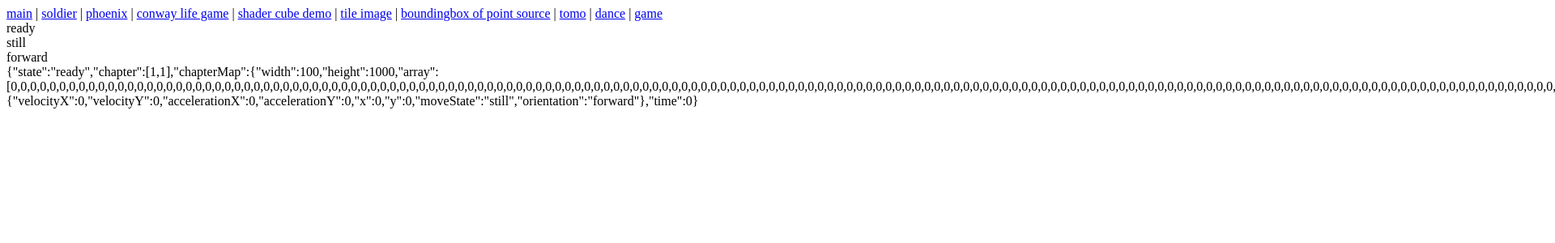
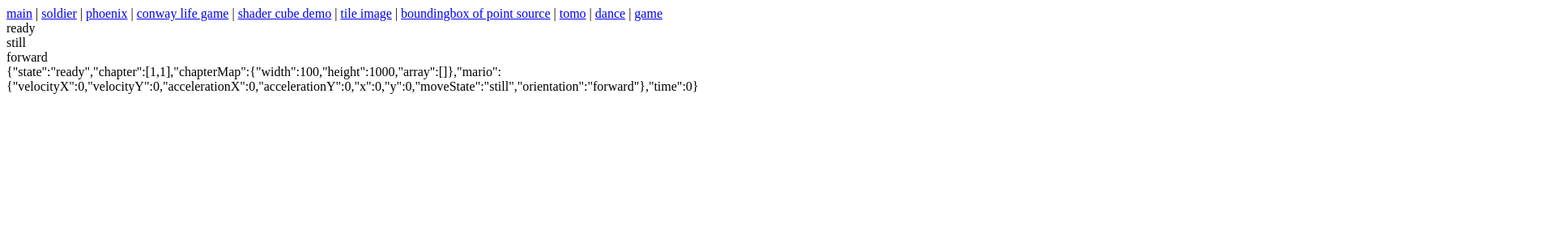
Before and after one commit to Vince-1/Run-run-stop, an Angular app: page /game in a window 1280 px wide. Shown: the top 300 px of the page at 81% size, 1920 px wide, since content can reach past the window. Built offline with nearby package versions, Linux system fonts and the light colour scheme.

Commit message:
all compute

```diff
--- a/src/app/game/game.component.ts
+++ b/src/app/game/game.component.ts
@@ -10,13 +10,15 @@ import { initGame } from '../share/game';
 export class GameComponent implements OnInit {
   game = initGame();
   get gameJson() {
-    return JSON.stringify(this.game);
+    return JSON.stringify({
+      ...this.game,
+      chapterMap: { ...this.game.chapterMap, array: [] },
+    });
   }
 
   constructor() {}
 
   ngOnInit(): void {
-
     combineLatest(fromEvent(window, 'keydown'), interval(100)).subscribe(
       ([event, time]: [KeyboardEvent, number]) => {
         switch (true) {
@@ -36,10 +38,16 @@ export class GameComponent implements OnInit {
             break;
           case event.keyCode === 65:
             this.left();
+            this.compute(time);
+            break;
           case event.keyCode === 68:
             this.right();
+            this.compute(time);
+            break;
           case event.keyCode === 87:
             this.up();
+            this.compute(time);
+            break;
           case event.keyCode === 83:
             this.down();
             this.compute(time);
```
